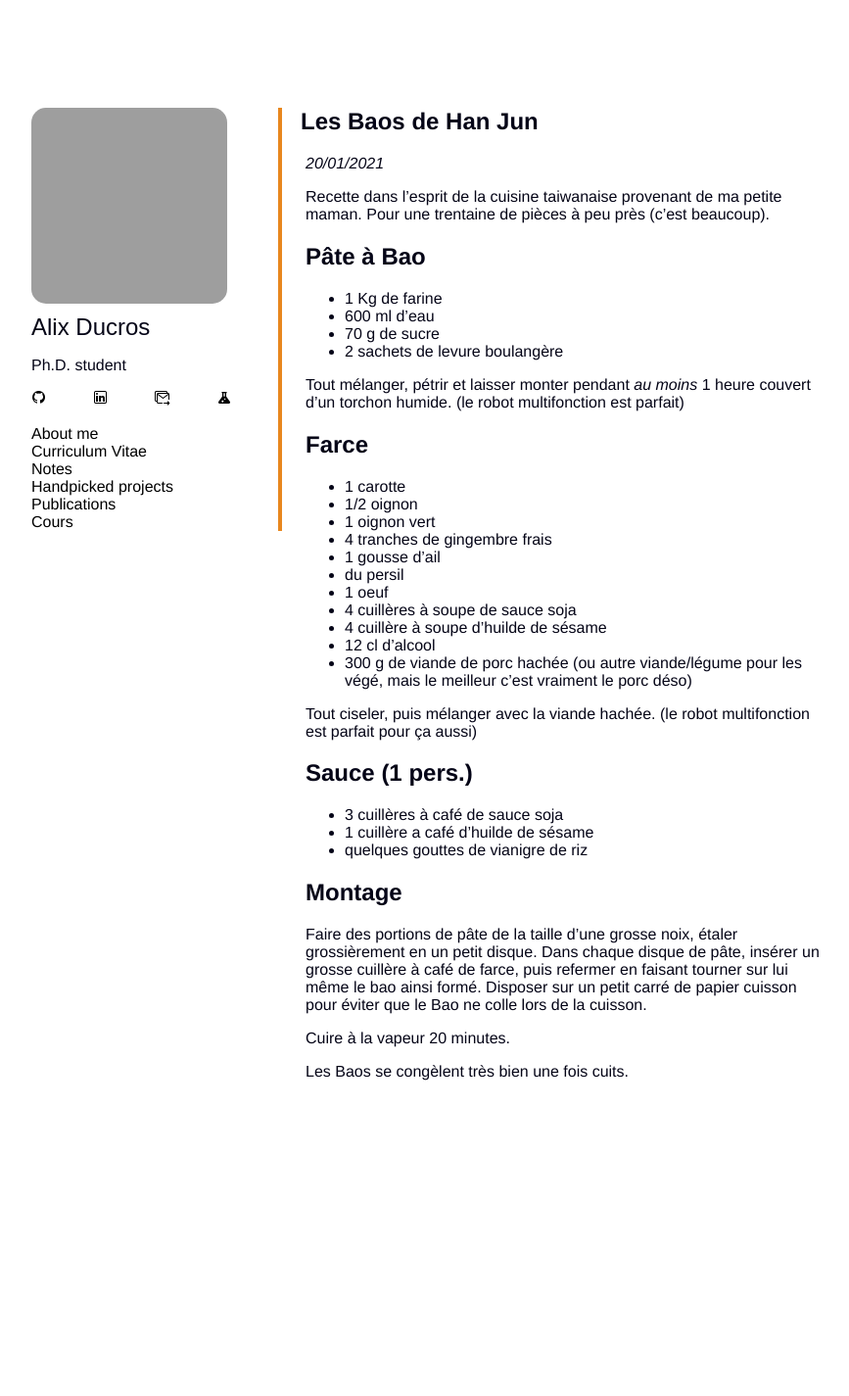
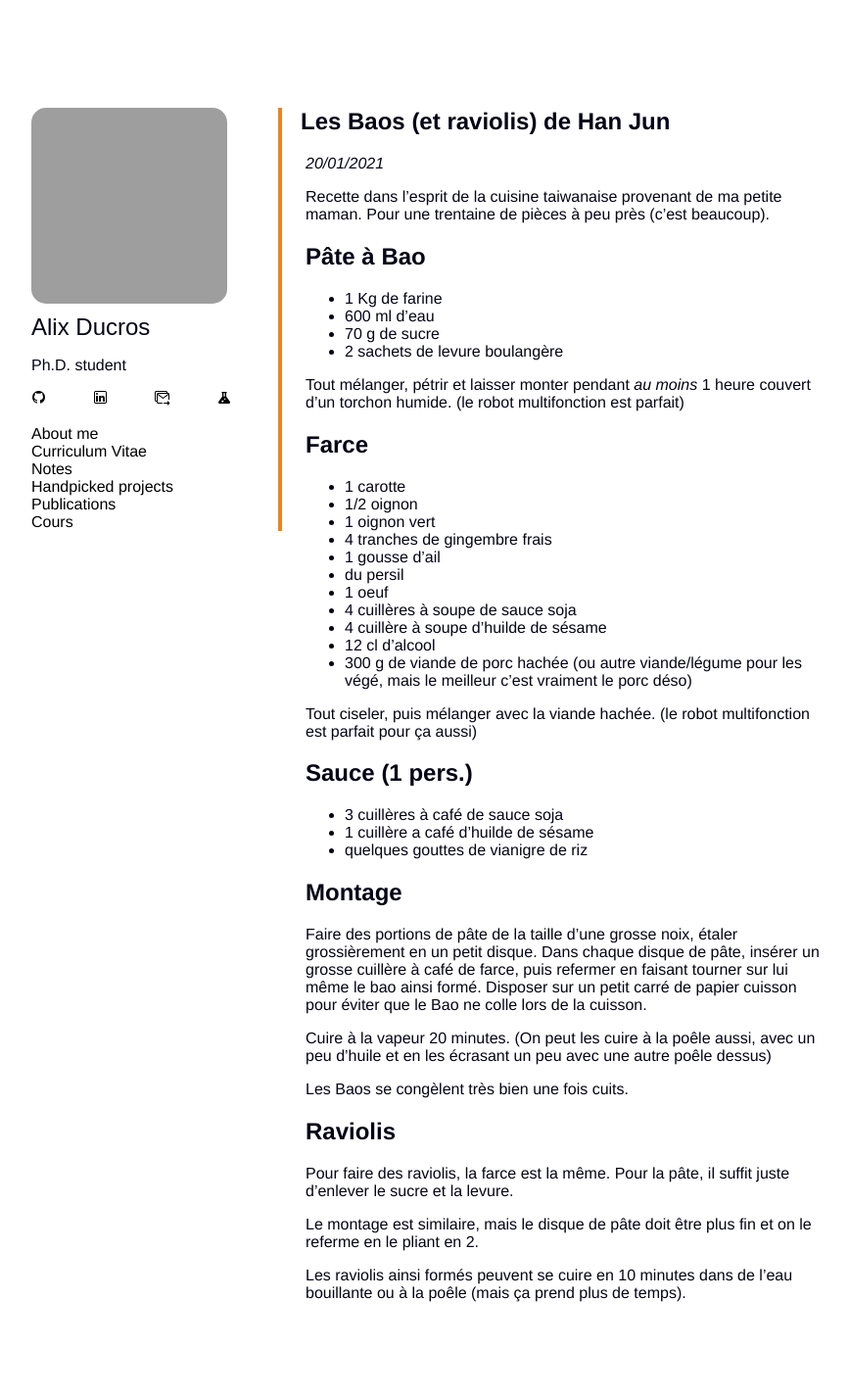
Before and after one commit to Karalix/Karalix.github.io, a Jekyll site: the page built from _notes/bao.md, in a window 1280 px wide. Shown: the whole page at 98% size, without its empty margins (72-939 px from the left). Built offline with Jekyll 4.4.1, drawn with Linux system fonts in a browser that asks for light colours; some web fonts are replaced; before the commit the page ends 1199 px from its top, so only the background shows below that; grey boxes are pictures that could not be loaded.

Commit message:
Ajout raviolis

```diff
--- a/_notes/bao.md
+++ b/_notes/bao.md
@@ -1,5 +1,5 @@
 ---
-title: "Les Baos de Han Jun"
+title: "Les Baos (et raviolis) de Han Jun"
 layout: article
 date: "20/01/2021"
 ---
@@ -44,6 +44,14 @@ Faire des portions de pâte de la taille d'une grosse noix, étaler grossièreme
 Dans chaque disque de pâte, insérer un grosse cuillère à café de farce, puis refermer en faisant tourner sur lui même le bao ainsi formé.
 Disposer sur un petit carré de papier cuisson pour éviter que le Bao ne colle lors de la cuisson.
 
-Cuire à la vapeur 20 minutes.
+Cuire à la vapeur 20 minutes. (On peut les cuire à la poêle aussi, avec un peu d'huile et en les écrasant un peu avec une autre poêle dessus)
 
 Les Baos se congèlent très bien une fois cuits.
+
+## Raviolis
+
+Pour faire des raviolis, la farce est la même. Pour la pâte, il suffit juste d'enlever le sucre et la levure.
+
+Le montage est similaire, mais le disque de pâte doit être plus fin et on le referme en le pliant en 2.
+
+Les raviolis ainsi formés peuvent se cuire en 10 minutes dans de l'eau bouillante ou à la poêle (mais ça prend plus de temps).
```
